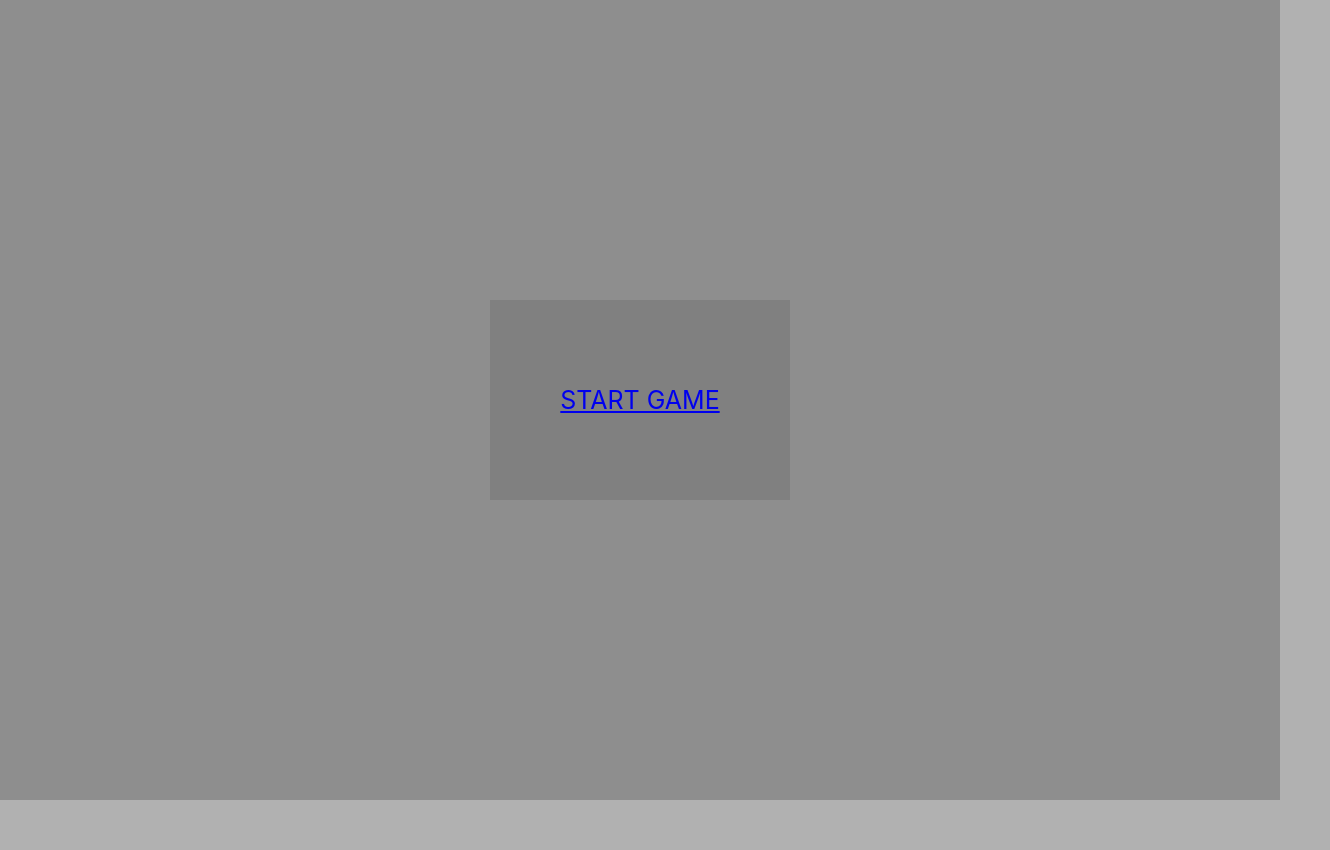
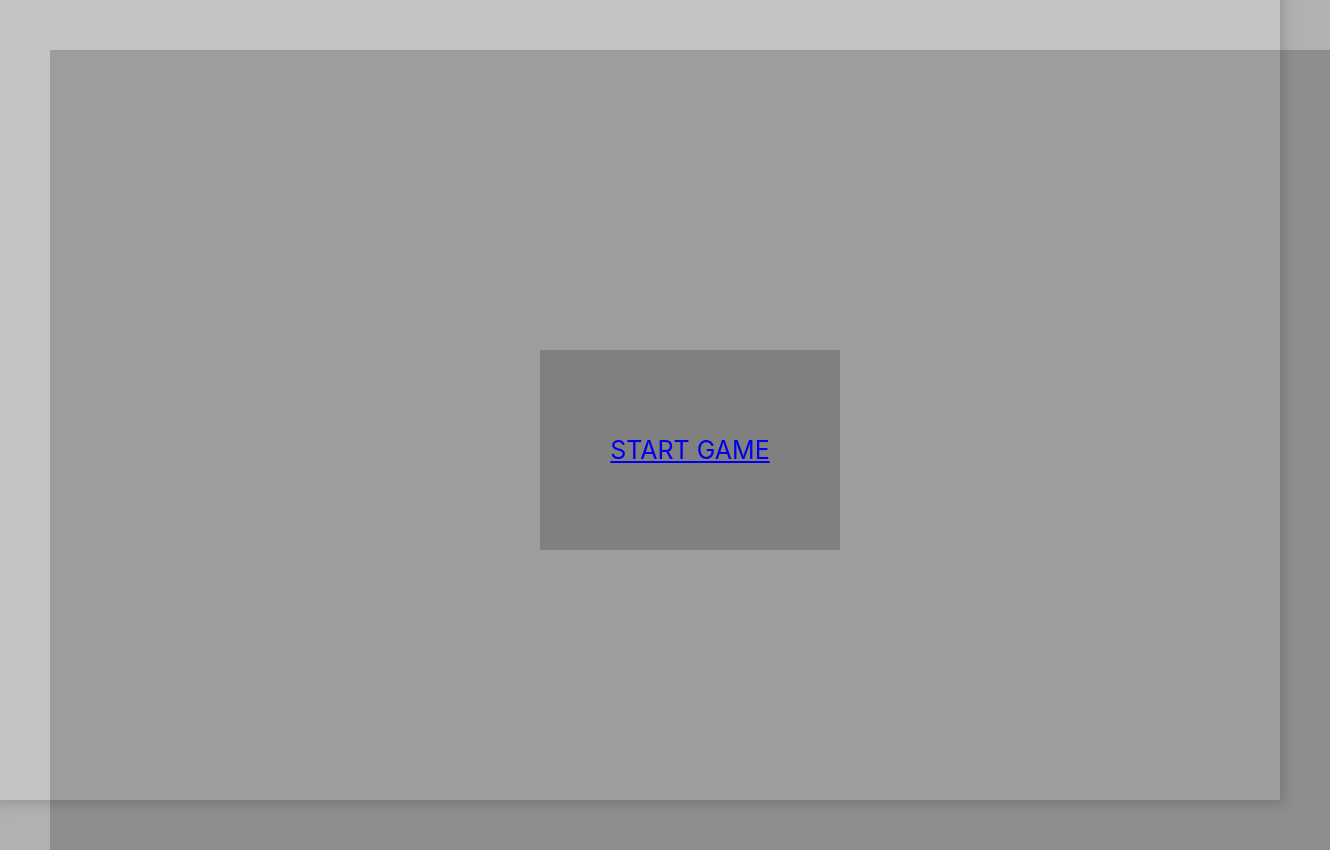
Before and after one commit to Igmat/SpaceExpatriateReact, a React (Create React App) app: page / in a window 1280 px wide. Shown: the whole page, 1330 px wide, since content can reach past the window. Before the commit the page ends 800 px from the top, so only its background shows below. Built offline with nearby package versions, Linux system fonts and the light colour scheme.

Commit message:
fix: rename to HomePage & delet test-files

```diff
--- a/src/App/index.tsx
+++ b/src/App/index.tsx
@@ -1,27 +1,9 @@
-import { Board } from "../Board";
-import { Player } from "../Player";
 import "./App.css";
-import { useModalWrapper } from "../components/ModalWindow";
-import { ControlPanel } from "../ControlPanel";
+
 import { Outlet } from "react-router-dom";
 
 function App() {
-  /*
- return useModalWrapper((
-    <div className="App">
-      <div className="board">
-        <Board />
-      </div>
-      <div className="player">
-        <Player />
-      </div>
-      <ControlPanel/>
-    </div>
-  ));*/
- return <Outlet />
-
-
-
+  return <div className="App"><Outlet /></div>
 }
 
 export default App;
--- a/src/components/StartWindow/index.tsx
+++ b/src/Pages/HomePage/index.tsx
@@ -1,6 +1,6 @@
-import styles from './StartWindow.module.scss'
+import styles from './HomePage.module.scss'
 import { NavLink } from "react-router-dom";
-export const StartWindow = () => {
+export const HomePage = () => {
 
     return (
         <div className={styles.wrapper}>
--- a/src/index.tsx
+++ b/src/index.tsx
@@ -3,16 +3,10 @@ import ReactDOM from "react-dom/client";
 import "./index.css";
 import App from "./App";
 import reportWebVitals from "./reportWebVitals";
-import {
-  createBrowserRouter,
-  RouterProvider,
-  Routes,
-  Route,
-} from "react-router-dom";
-import { StartWindow } from "./components/StartWindow";
-import { GamePage } from "./components/TestGamePage";
-import { BrowserRouter } from 'react-router-dom';
-/*
+import { createBrowserRouter, RouterProvider } from "react-router-dom";
+import { HomePage } from "./Pages/HomePage";
+import { GamePage } from "./Pages/GamePage";
+
 const router = createBrowserRouter([
   {
     path: "/",
@@ -20,32 +14,22 @@ const router = createBrowserRouter([
     children: [
       {
         path: "/",
-      element: <StartWindow /> },
+        element: <HomePage />,
+      },
       {
         path: "/game",
         element: <GamePage />,
       },
-
-
     ],
   },
-]);*/
+]);
 
 const root = ReactDOM.createRoot(
   document.getElementById("root") as HTMLElement
 );
 root.render(
   <React.StrictMode>
-      <BrowserRouter>
-      <Routes>
-      <Route path="/" element={<App />}>
-        <Route index element={<StartWindow/>} />
-        <Route path="game" element={<GamePage />} />
-      </Route>
-    </Routes>
-      </BrowserRouter>
-    {/* <RouterProvider router={router} />*/}
-
+    <RouterProvider router={router} />
   </React.StrictMode>
 );
 
```
Also changed, not shown: src/Pages/GamePage/index.tsx (renamed from src/components/TestGamePage/index.tsx), src/Pages/HomePage/HomePage.module.scss (renamed from src/components/StartWindow/StartWindow.module.scss), 1 other file (tests, documents, lock files or other folders).
